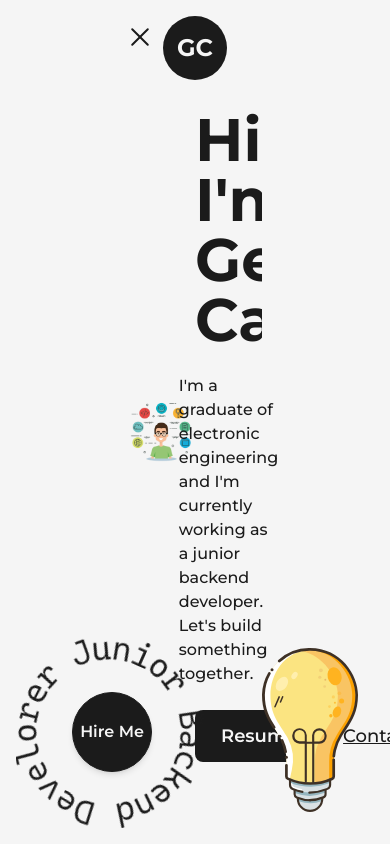
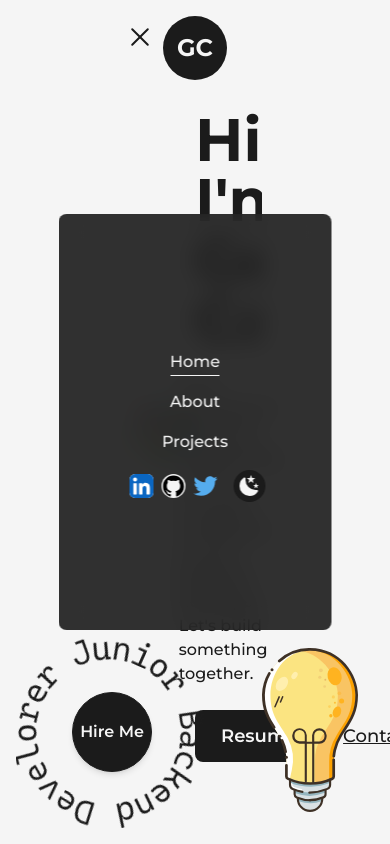
Before and after one commit to Geffrerson7/portfolio-web, a Next.js app: page / in a window 390 px wide. Both pictures are taken after a click on the button 140 px from the left and 37 px from the top of the page. Shown: the top 844 px of the page. Built offline with nearby package versions, Linux system fonts and the light colour scheme.

Commit message:
Add responsive navbar

```diff
--- a/src/components/NavBar.js
+++ b/src/components/NavBar.js
@@ -16,6 +16,23 @@ const CustomLink = ({ href, title, className = "" }) => {
         </Link>
     )
 }
+
+const CustomMobileLink = ({ href, title, className = "", toggle }) => {
+    const router = useRouter();
+
+    const handleClick = () => {
+        toggle();
+        router.push(href)
+    }
+
+    return (
+        <button href={href} className={`${className} relative group text-light dark:text-dark my-2`} onClick={handleClick}>
+            {title}
+            <span className={`h-[1px] inline-block bg-light absolute left-0 -bottom-0.5 group-hover:w-full transition-[width] ease duration-300 ${router.asPath === href ? 'w-full' : 'w-0'} dark:bg-dark`}>&nbsp;</span>
+        </button>
+    )
+}
+
 const NavBar = () => {
 
     const [mode, setMode] = useThemeSwitcher()
@@ -26,8 +43,8 @@ const NavBar = () => {
     }
 
     return (
-        <header className='w-full px-32 py-8 font-medium flex items-center justify-between dark:text-light' onClick={handleClick}>
-            <button className='flex-col justify-center items-center hidden lg:flex'>
+        <header className='w-full px-32 py-8 font-medium flex items-center justify-between dark:text-light relative'>
+            <button className='flex-col justify-center items-center hidden lg:flex' onClick={handleClick}>
                 <span className={`bg-dark dark:bg-light block transition-all duration-300 ease-out h-0.5 w-6 rounded-sm -translate-y-0.5 ${isOpen ? 'rotate-45 translate-y-1' : '-translate-y-0.5'}`}></span>
                 <span className={`bg-dark dark:bg-light block transition-all duration-300 ease-out h-0.5 w-6 rounded-sm my-0.5 ${isOpen ? 'opacity-0' : 'opacity-100'}`}></span>
                 <span className={`bg-dark dark:bg-light block transition-all duration-300 ease-out h-0.5 w-6 rounded-sm -translate-y-0.5 ${isOpen ? '-rotate-45 -translate-y-1' : 'translate-y-0.5'}`}></span>
@@ -78,6 +95,60 @@ const NavBar = () => {
                 </nav>
             </div>
 
+            {
+                isOpen ?
+
+                    <motion.div
+                    initial = {{scale:0, opacity:0, x:"-50%", y: "-50%"}}
+                    animate = {{scale:1, opacity:1}}
+                    className='min-w-[70vw] flex flex-col justify-between z-30 items-center fixed top-1/2 left-1/2 -translate-x-1/2 -translate-y-1/2 bg-dark/90 dark:bg-light/75 rounded-lg backdrop-blur-md py-32'>
+                        <nav className='flex items-center flex-col justify-center'>
+                            <CustomMobileLink href="/" title="Home" className='' toggle={handleClick} />
+                            <CustomMobileLink href="/about" title="About" className='' toggle={handleClick} />
+                            <CustomMobileLink href="/projects" title="Projects" className='' toggle={handleClick} />
+                        </nav>
+
+                        <nav className='flex items-center justify-center flex-wrap mt-2'>
+                            <motion.a href="https://www.linkedin.com/in/gefferson-casasola/"
+                                target={"_blank"}
+                                whileHover={{ y: -2 }}
+                                whileTap={{ scale: 0.9 }}
+                                className='w-6 mr-3 sm:mx-1'
+                            >
+                                <LinkedInIcon />
+                            </motion.a>
+                            <motion.a href="https://github.com/Geffrerson7"
+                                target={"_blank"}
+                                whileHover={{ y: -2 }}
+                                whileTap={{ scale: 0.9 }}
+                                className='w-6 mx-3 bg-light rounded-full dark:bg-dark sm:mx-1'
+                            >
+                                <GitHubIcon />
+                            </motion.a>
+                            <motion.a href="https://twitter.com/gcasasolah"
+                                target={"_blank"}
+                                whileHover={{ y: -2 }}
+                                whileTap={{ scale: 0.9 }}
+                                className='w-6 ml-3 sm:mx-1'
+                            >
+                                <TwitterIcon />
+                            </motion.a>
+
+                            <button onClick={() => setMode(mode === "light" ? "dark" : "light")}
+                                className={`ml-3 flex items-center justify-center rounded-full p-1 ${mode === "light" ? "bg-dark text-light" : "bg-light text-dark"}`}
+                            >
+                                {
+                                    mode === "dark" ?
+                                        <SunIcon className={"fill-dark"} />
+                                        : <MoonIcon className={"fill-dark"} />
+                                }
+                            </button>
+                        </nav>
+                    </motion.div>
+
+                    : null
+            }
+
             <div className='absolute left-[50%] top-2 translate-x-[-50%]'>
                 <Logo />
             </div>
```
